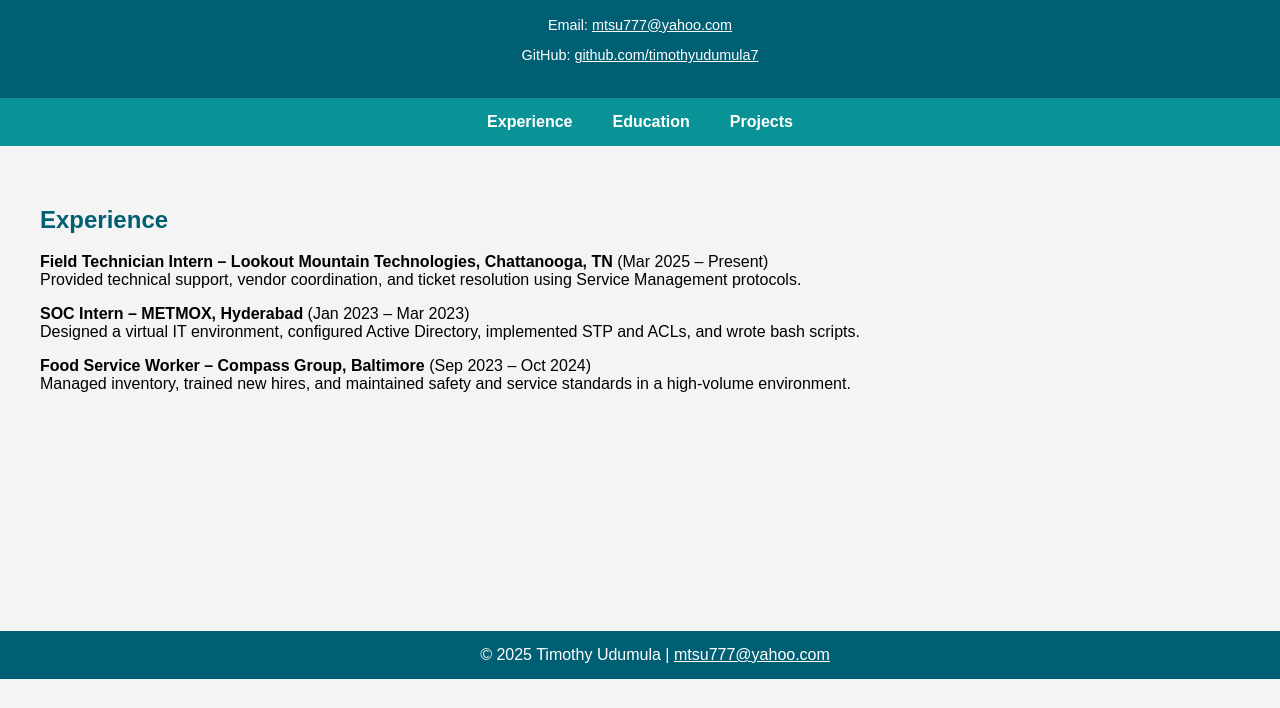
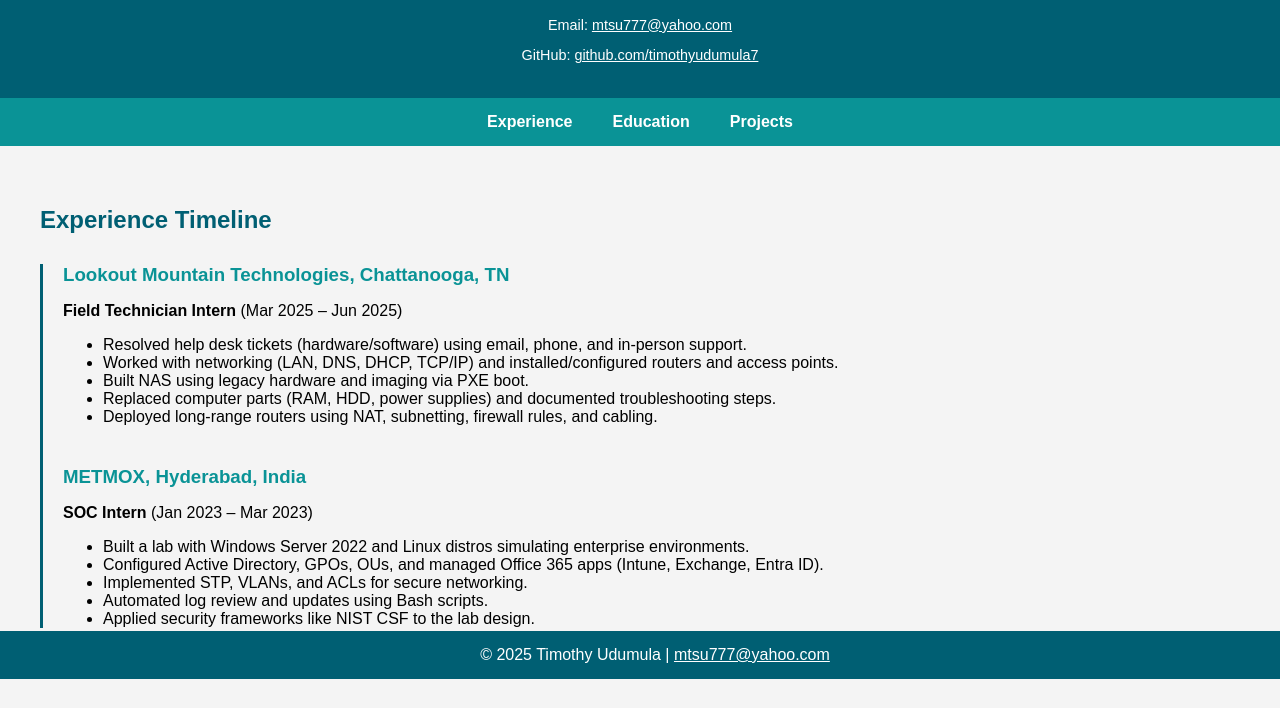
Before and after one commit to timothyudumula7/website, a plain HTML site: page index.html in a window 1280 px wide. Shown: the part 121-829 px from the top of the page. Before the commit the page ends 800 px from the top, so only its background shows below. Drawn offline with Linux system fonts and the light colour scheme.

Commit message:
index.html

```diff
--- a/index.html
+++ b/index.html
@@ -76,14 +76,36 @@
   </nav>
 
   <section id="experience" class="active">
-    <h2>Experience</h2>
-    <p><strong>Field Technician Intern – Lookout Mountain Technologies, Chattanooga, TN</strong> (Mar 2025 – Present)<br>
-      Provided technical support, vendor coordination, and ticket resolution using Service Management protocols.</p>
-    <p><strong>SOC Intern – METMOX, Hyderabad</strong> (Jan 2023 – Mar 2023)<br>
-      Designed a virtual IT environment, configured Active Directory, implemented STP and ACLs, and wrote bash scripts.</p>
-    <p><strong>Food Service Worker – Compass Group, Baltimore</strong> (Sep 2023 – Oct 2024)<br>
-      Managed inventory, trained new hires, and maintained safety and service standards in a high-volume environment.</p>
-  </section>
+  <h2>Experience Timeline</h2>
+  <div style="border-left: 3px solid #005f73; padding-left: 20px; margin-top: 30px;">
+
+    <div style="margin-bottom: 40px;">
+      <h3 style="margin: 0; color: #0a9396;">Lookout Mountain Technologies, Chattanooga, TN</h3>
+      <p><strong>Field Technician Intern</strong> (Mar 2025 – Jun 2025)</p>
+      <ul>
+        <li>Resolved help desk tickets (hardware/software) using email, phone, and in-person support.</li>
+        <li>Worked with networking (LAN, DNS, DHCP, TCP/IP) and installed/configured routers and access points.</li>
+        <li>Built NAS using legacy hardware and imaging via PXE boot.</li>
+        <li>Replaced computer parts (RAM, HDD, power supplies) and documented troubleshooting steps.</li>
+        <li>Deployed long-range routers using NAT, subnetting, firewall rules, and cabling.</li>
+      </ul>
+    </div>
+
+    <div style="margin-bottom: 40px;">
+      <h3 style="margin: 0; color: #0a9396;">METMOX, Hyderabad, India</h3>
+      <p><strong>SOC Intern</strong> (Jan 2023 – Mar 2023)</p>
+      <ul>
+        <li>Built a lab with Windows Server 2022 and Linux distros simulating enterprise environments.</li>
+        <li>Configured Active Directory, GPOs, OUs, and managed Office 365 apps (Intune, Exchange, Entra ID).</li>
+        <li>Implemented STP, VLANs, and ACLs for secure networking.</li>
+        <li>Automated log review and updates using Bash scripts.</li>
+        <li>Applied security frameworks like NIST CSF to the lab design.</li>
+      </ul>
+    </div>
+
+  </div>
+</section>
+
 
   <section id="education">
     <h2>Education</h2>
```
